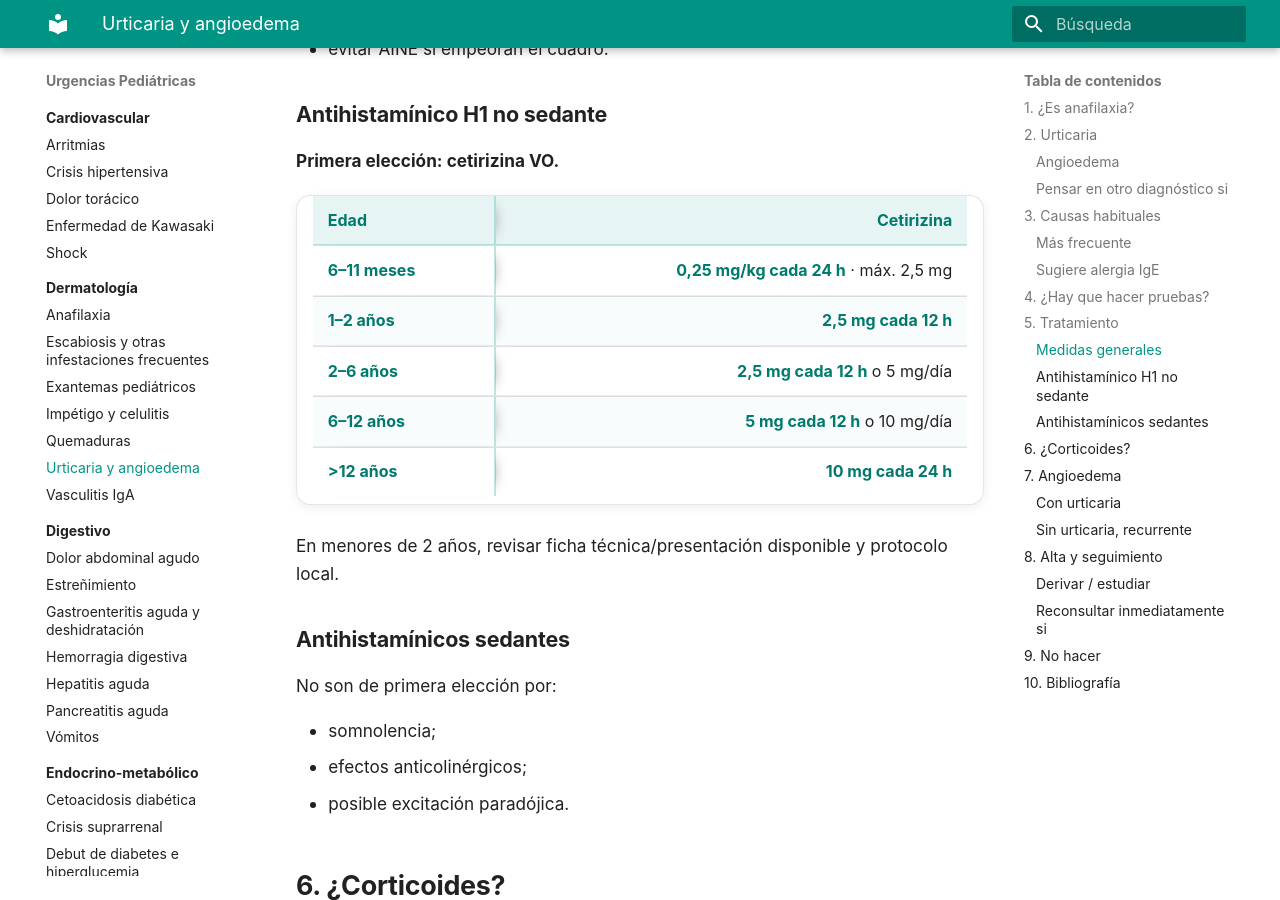
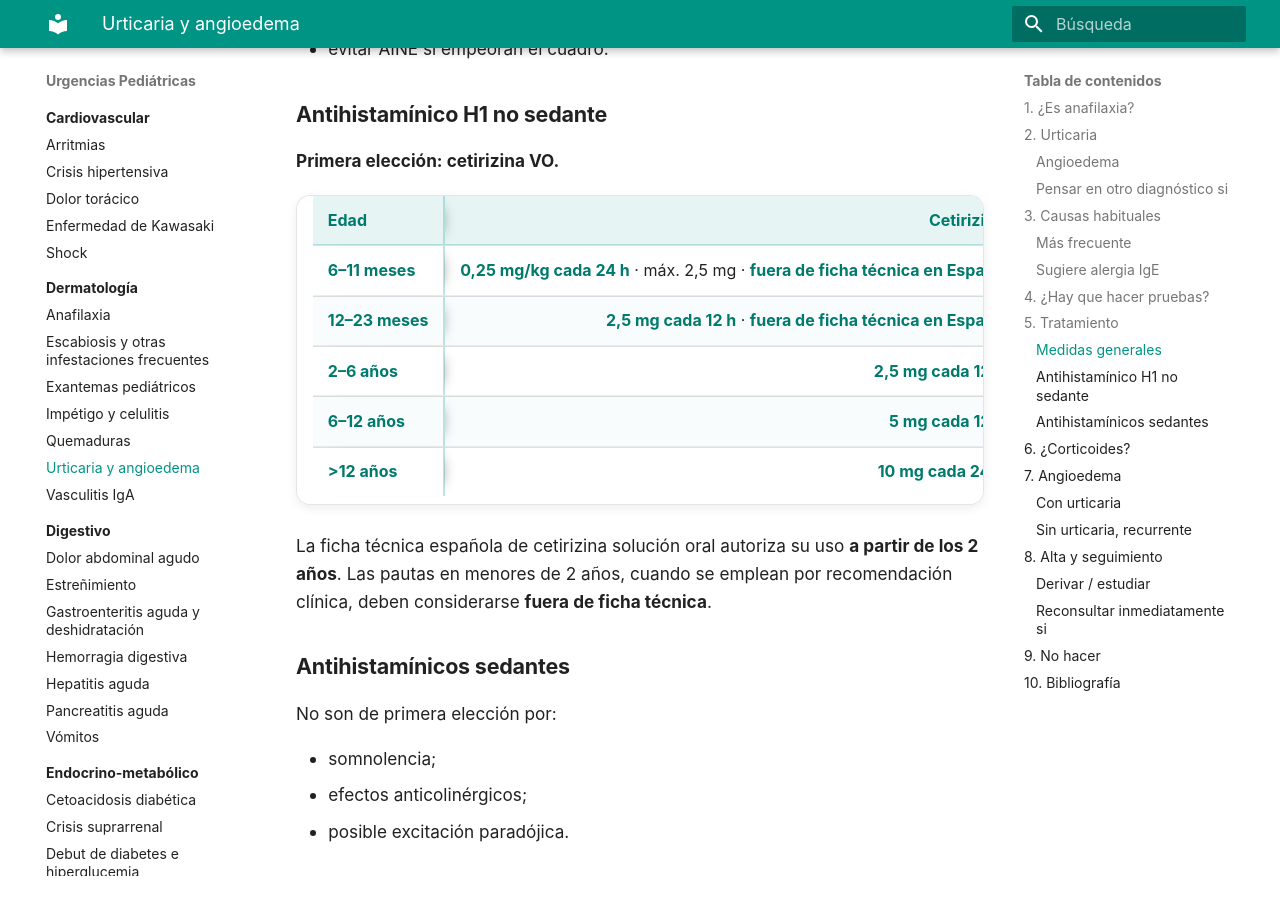
Before and after one commit to gonzaloares/urgencias-pediatricas, an MkDocs documentation site: the page built from docs/dermatologia/urticaria-angioedema.md, in a window 1280 px wide and 900 px high, scrolled down 3354 px. Built offline with MkDocs 1.6.1 and Material for MkDocs 9.7.7, drawn with Linux system fonts in a browser that asks for light colours; some of the changed text lies outside the part shown.

Commit message:
Aclara edad de cetirizina en urticaria

```diff
--- a/docs/dermatologia/urticaria-angioedema.md
+++ b/docs/dermatologia/urticaria-angioedema.md
@@ -123,15 +123,15 @@ Valorar estudio si:
 
 | Edad | Cetirizina |
 |---|---:|
-| **6–11 meses** | **0,25 mg/kg cada 24 h** · máx. 2,5 mg |
-| **1–2 años** | **2,5 mg cada 12 h** |
-| **2–6 años** | **2,5 mg cada 12 h** o 5 mg/día |
-| **6–12 años** | **5 mg cada 12 h** o 10 mg/día |
+| **6–11 meses** | **0,25 mg/kg cada 24 h** · máx. 2,5 mg · **fuera de ficha técnica en España** |
+| **12–23 meses** | **2,5 mg cada 12 h** · **fuera de ficha técnica en España** |
+| **2–6 años** | **2,5 mg cada 12 h** |
+| **6–12 años** | **5 mg cada 12 h** |
 | **>12 años** | **10 mg cada 24 h** |
 
 </div>
 
-En menores de 2 años, revisar ficha técnica/presentación disponible y protocolo local.
+La ficha técnica española de cetirizina solución oral autoriza su uso **a partir de los 2 años**. Las pautas en menores de 2 años, cuando se emplean por recomendación clínica, deben considerarse **fuera de ficha técnica**.
 
 ### Antihistamínicos sedantes
 
@@ -231,3 +231,4 @@ Alta si:
 2. Royal Children's Hospital Melbourne. **Clinical Practice Guideline: Urticaria.** Actualización vigente 2026. [Guía](https://www.rch.org.au/clinicalguide/guideline_index/Urticaria/)
 3. Asociación Española de Pediatría. **Cetirizina.** Pediamécum.
 4. Sociedad Española de Urgencias de Pediatría. **Urticaria. Información para familias.**
+5. Agencia Española de Medicamentos y Productos Sanitarios (AEMPS). **Cetirizina 1 mg/ml solución oral: ficha técnica.** [CIMA](https://cima.aemps.es/cima/dochtml/ft/60279/FichaTecnica_60279.html)
```
